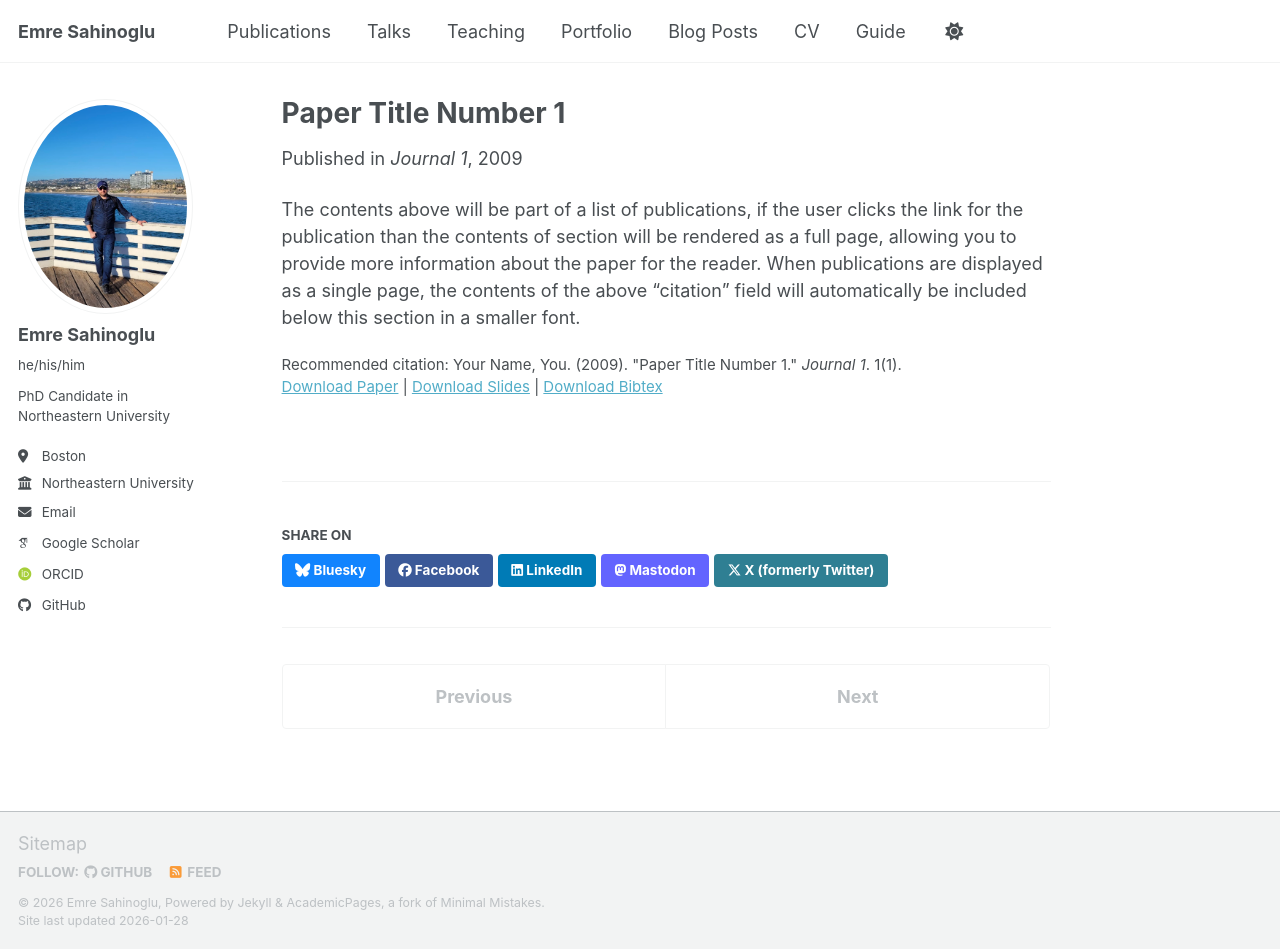
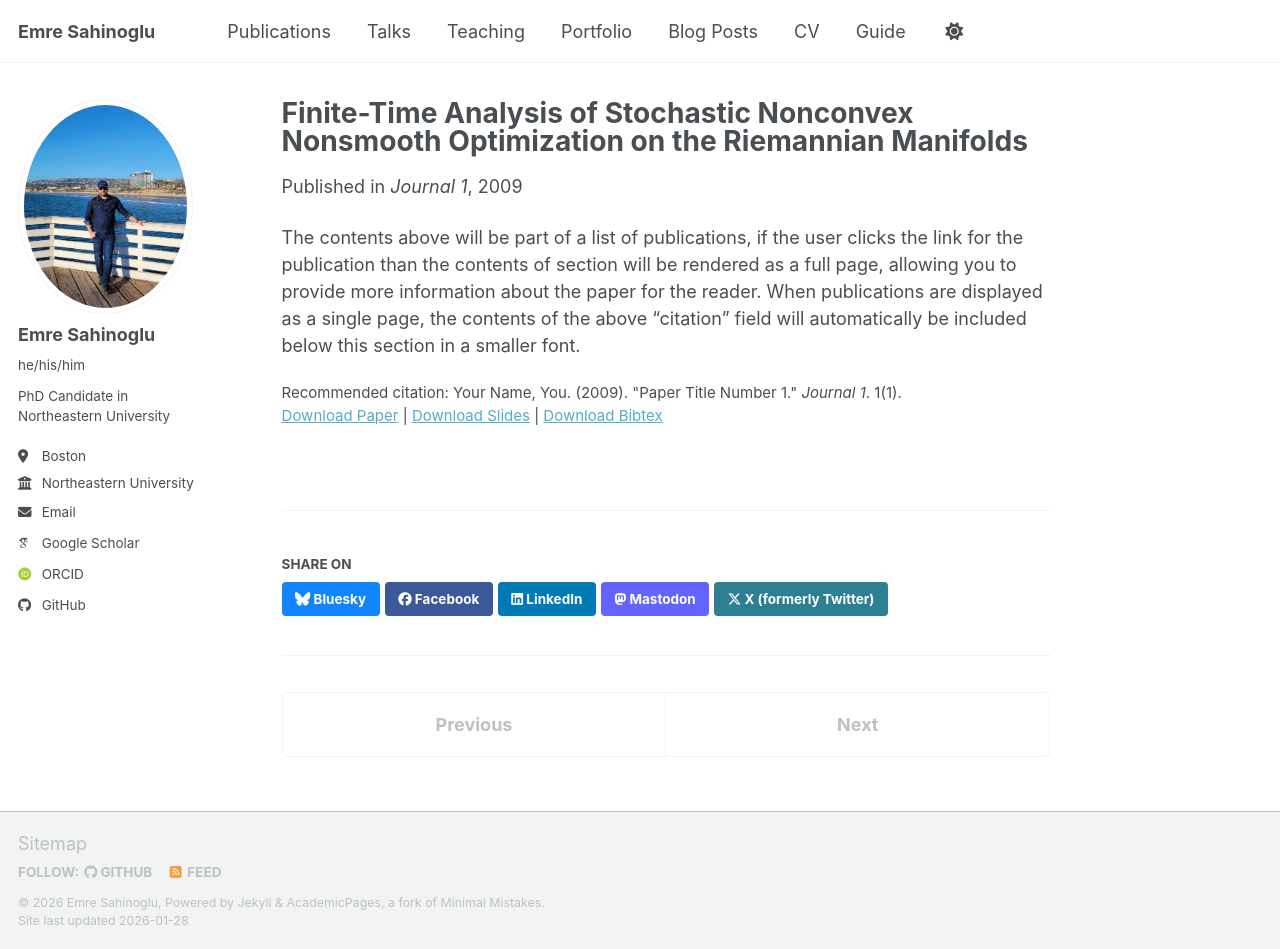
Before and after one commit to emreesahinoglu/emreesahinoglu.github.io, a Jekyll site: the page built from _publications/2009-10-01-paper-title-number-1.md, in a window 1280 px wide and 949 px high. Built offline with Jekyll 4.4.1, drawn with Linux system fonts in a browser that asks for light colours; some web fonts are replaced; a script bundle is joined from its source files by our own code; library files that are not in the unit come from our copies.

Commit message:
Update 2009-10-01-paper-title-number-1.md

```diff
--- a/_publications/2009-10-01-paper-title-number-1.md
+++ b/_publications/2009-10-01-paper-title-number-1.md
@@ -1,5 +1,5 @@
 ---
-title: "Paper Title Number 1"
+title: "Finite-Time Analysis of Stochastic Nonconvex Nonsmooth Optimization on the Riemannian Manifolds"
 collection: publications
 category: manuscripts
 permalink: /publication/2009-10-01-paper-title-number-1
@@ -7,7 +7,7 @@ excerpt: 'This paper is about the number 1. The number 2 is left for future work
 date: 2009-10-01
 venue: 'Journal 1'
 slidesurl: 'https://academicpages.github.io/files/slides1.pdf'
-paperurl: 'https://academicpages.github.io/files/paper1.pdf'
+paperurl: 'https://arxiv.org/pdf/2510.21468'
 bibtexurl: 'https://academicpages.github.io/files/bibtex1.bib'
 citation: 'Your Name, You. (2009). &quot;Paper Title Number 1.&quot; <i>Journal 1</i>. 1(1).'
 ---
```
